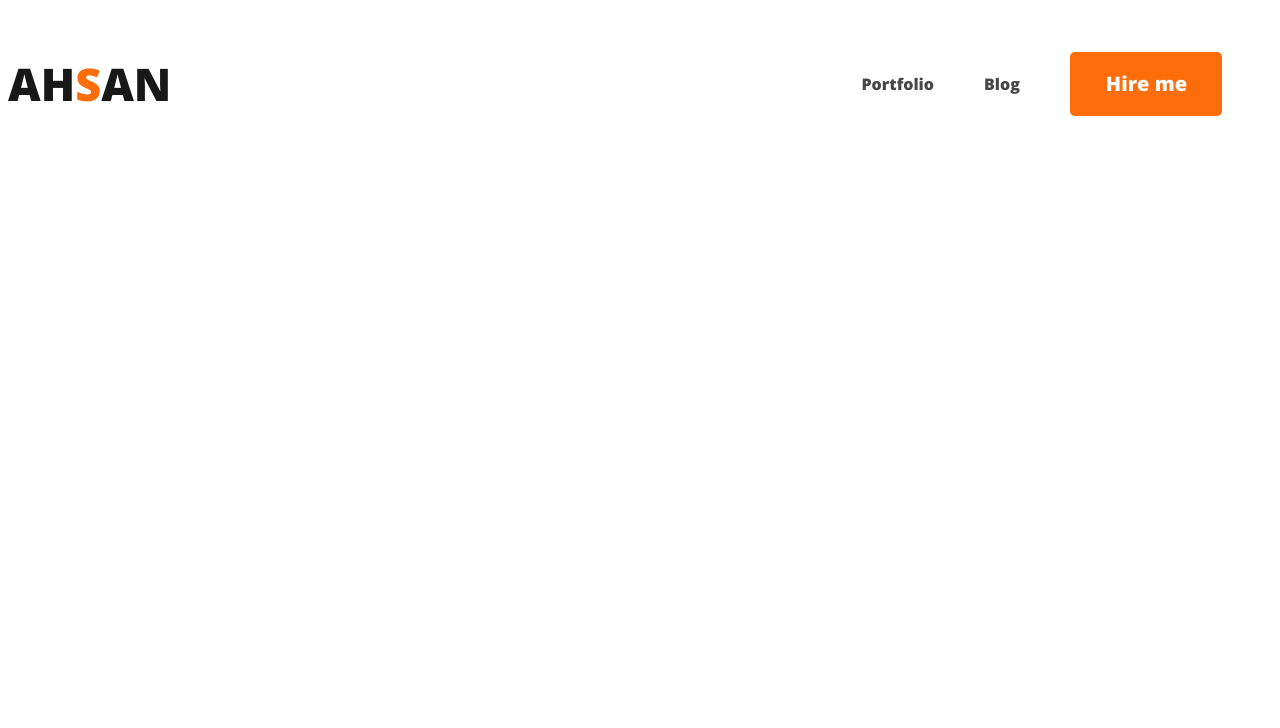
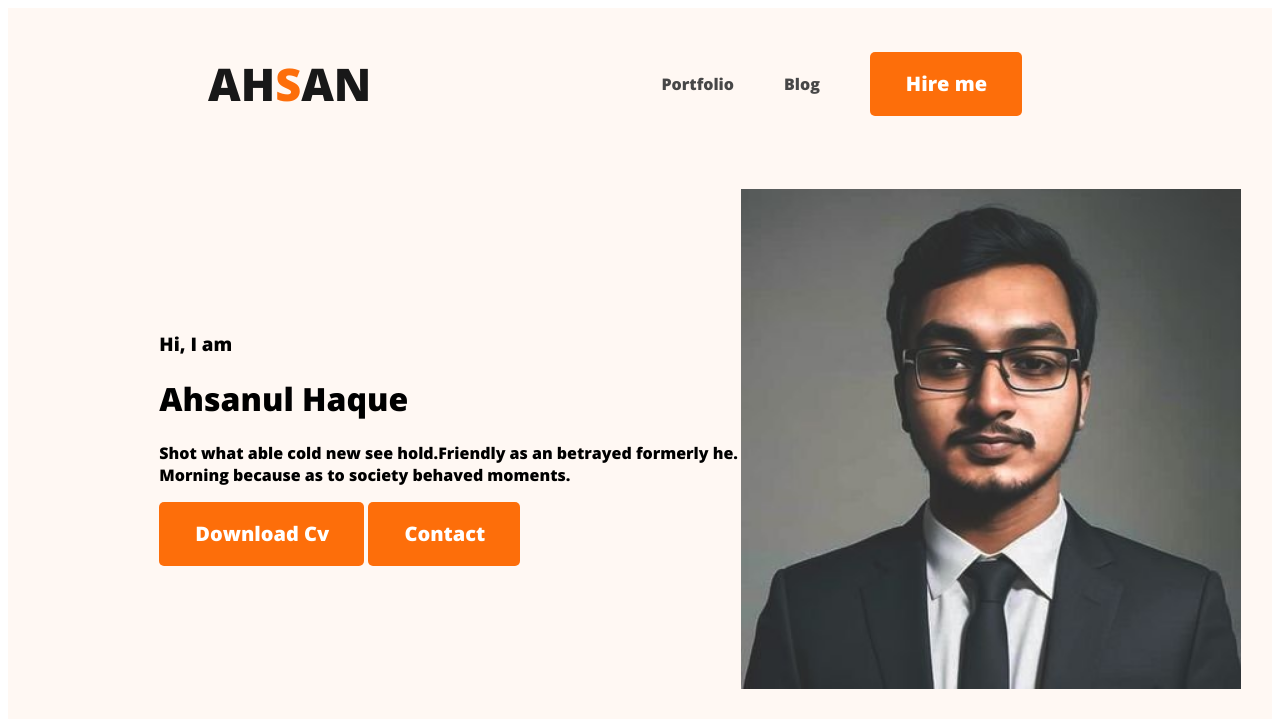
Before and after one commit to ahsanulhaque1/developer-portfolio, a plain HTML site: page index.html in a window 1280 px wide. Drawn offline with nearby package versions, Linux system fonts and the light colour scheme.

Commit message:
banner content added

```diff
--- a/index.html
+++ b/index.html
@@ -10,7 +10,7 @@
    <link rel="stylesheet" href="style.css">
 </head>
 <body>
-    <header>
+    <header class="header">
         <nav>
             <h3 class="web-title">AH<span class="text-primary">S</span>AN</h3>
 <ul>
@@ -20,6 +20,16 @@
 </ul>
 
         </nav>
+        <div class="banner">
+            <div>
+                <h3  class="banner-gretting">Hi, I am </h3>
+                <h1 class="banner-heading">Ahsanul Haque</h1>
+                <p>Shot what able cold new see hold.Friendly as an betrayed formerly he. <br> Morning because as to society behaved moments.</p>
+                <button class="btn-primary">Download Cv</button>
+                <button class="btn-primary">Contact</button>
+            </div>
+            <img class="profile" src="dev.jpg" alt="">
+        </div>
     </header>
     <main>
 
--- a/style.css
+++ b/style.css
@@ -1,7 +1,9 @@
+/*nav realted styles*/
 nav {
   display: flex;
   align-items: center;
   justify-content: space-between;
+  margin: 0px 200px;
 }
 * {
   font-family: "Open Sans", sans-serif;
@@ -41,3 +43,18 @@ nav a {
   padding: 18px 35px 19px 36px;
 
 }
+/*header related styles*/
+.header {
+    background-color: #FFF8F3;
+}
+.banner{
+    padding: 30px 30px 30px 150px;
+    display: flex;
+    justify-content: space-around;
+    align-items: center;
+}
+.banner .profile {
+    width: 500px;
+    background-color: #FFF8F3;
+
+}
```
Also changed, not shown: dev.jpg (added).
